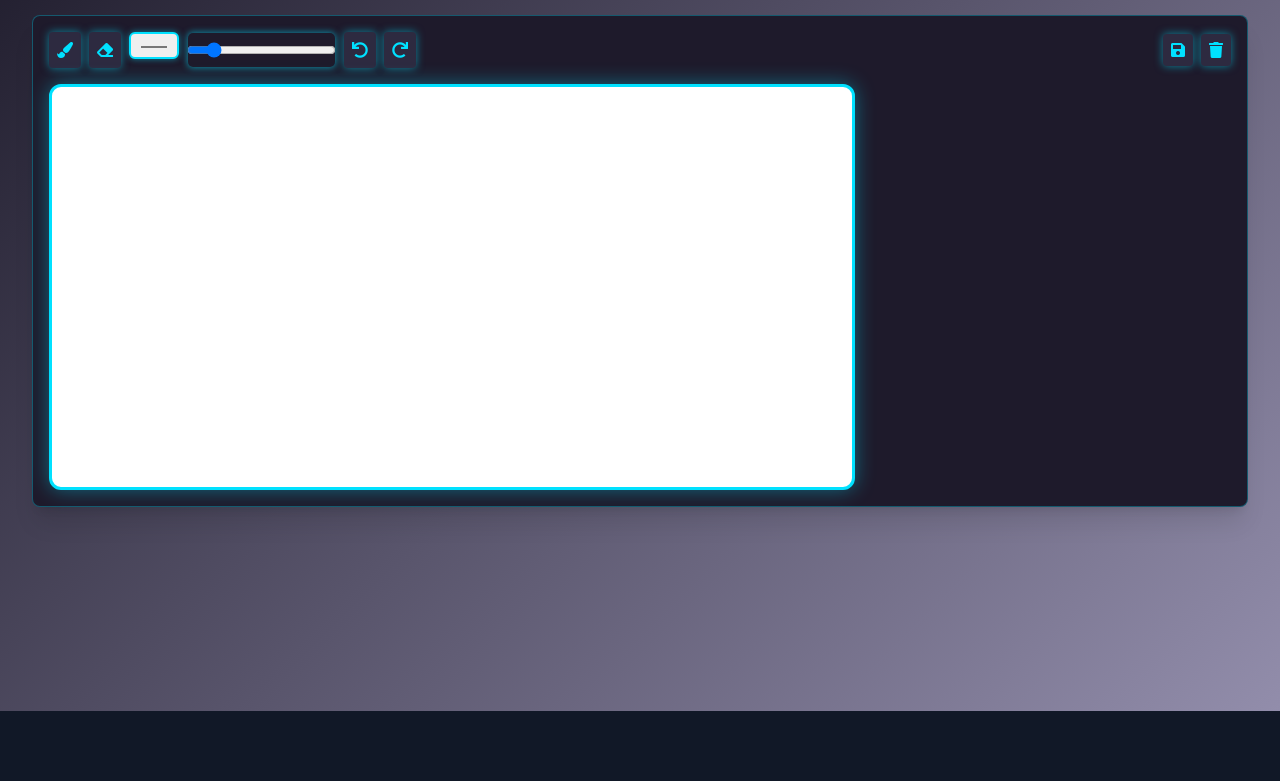
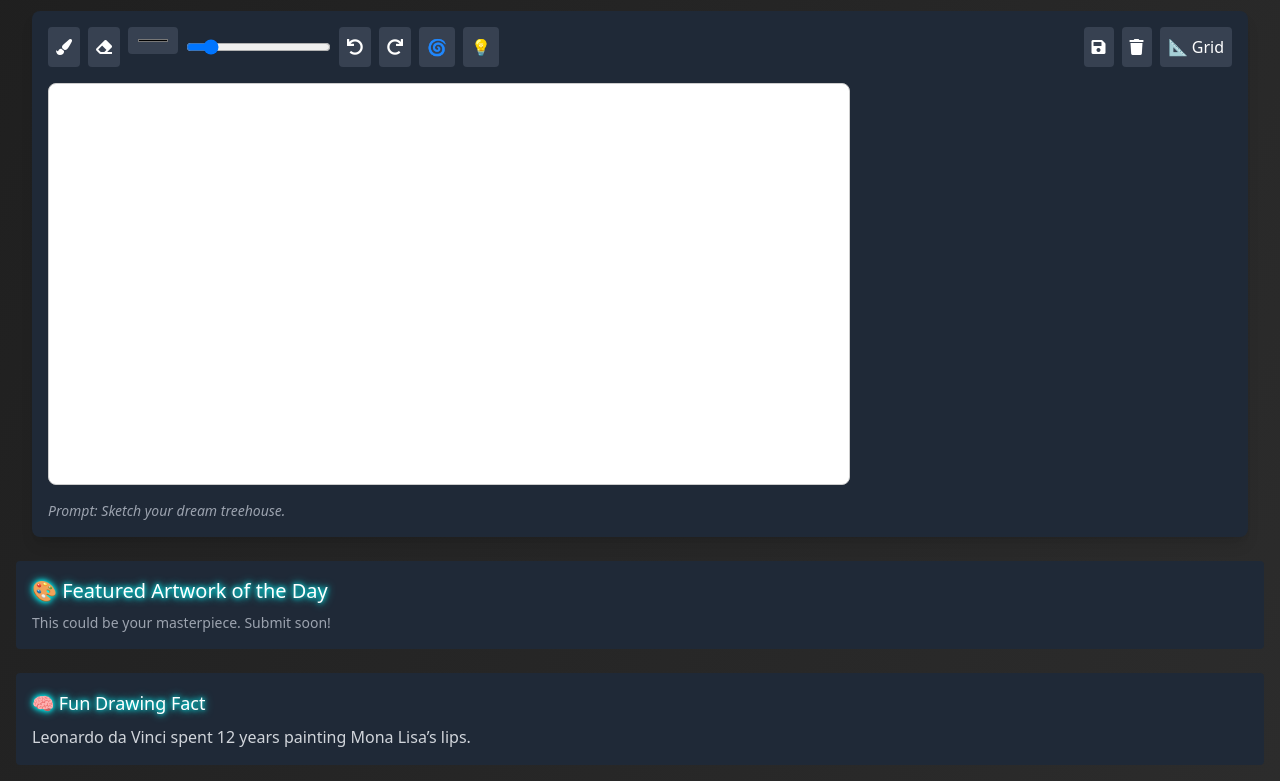
Before and after one commit to zagogo/penda, a plain HTML site: page index.html in a window 1280 px wide. Shown: the part 89-870 px from the top of the page. Before the commit the page ends 800 px from the top, so only its background shows below. Drawn offline with nearby package versions, Linux system fonts and the light colour scheme.

Commit message:
Update index.html

```diff
--- a/index.html
+++ b/index.html
@@ -1,103 +1,129 @@
+<!DOCTYPE html>
 <html lang="en">
+
 <head>
-  <meta charset="utf-8"/>
-  <meta content="width=device-width, initial-scale=1.0" name="viewport"/>
+  <meta charset="utf-8" />
+  <meta name="viewport" content="width=device-width, initial-scale=1.0" />
   <title>Penda</title>
   <script src="https://cdn.tailwindcss.com"></script>
-  <link href="https://cdnjs.cloudflare.com/ajax/libs/font-awesome/5.15.3/css/all.min.css" rel="stylesheet"/>
-  <link href="https://fonts.googleapis.com/css2?family=Roboto:wght@400;700&display=swap" rel="stylesheet"/>
+  <link href="https://cdnjs.cloudflare.com/ajax/libs/font-awesome/5.15.3/css/all.min.css" rel="stylesheet" />
+  <link href="https://fonts.googleapis.com/css2?family=Roboto:wght@400;700&display=swap" rel="stylesheet" />
   <style>
+    body {
+      background: linear-gradient(120deg, #1f1f1f, #2c2c2c);
+      color: white;
+    }
+
     .canvas-container {
       position: relative;
     }
+
     .canvas-container canvas {
-     border: 3px solid #00e1ff;
-     border-radius: 12px;
-     background-color: white;
-     box-shadow: 0 0 20px rgba(0, 225, 255, 0.4);
+      border: 1px solid #ccc;
+      border-radius: 8px;
+      background: white;
     }
-   body {
-     background: linear-gradient(135deg, #1f1c2c, #928dab);
-     font-family: 'Roboto', sans-serif;
-     color: #fff;
+
+    .glow {
+      text-shadow: 0 0 5px #0ff, 0 0 10px #0ff;
     }
-   .tool-button {
-     background-color: #2d2a40;
-     color: #00e1ff;
-     transition: all 0.2s ease-in-out;
-     box-shadow: 0 0 8px #00e1ff88;
+
+    .neon-button {
+      border: 1px solid #0ff;
+      background: transparent;
+      color: #0ff;
+      text-shadow: 0 0 3px #0ff;
+      transition: all 0.3s;
     }
-   .tool-button:hover {
-     background-color: #3d3a60;
-     box-shadow: 0 0 12px #00e1ffcc;
-   }
-   input[type="color"], input[type="range"] {
-     cursor: pointer;
-     border: 2px solid #00e1ff;
-     border-radius: 6px;
-     box-shadow: 0 0 6px #00e1ff88;
+
+    .neon-button:hover {
+      background: #0ff;
+      color: #000;
     }
   </style>
 </head>
+
 <body class="bg-gray-900 font-roboto">
   <div class="container mx-auto p-4">
     <header class="flex justify-between items-center py-4">
-    <h1 class="text-4xl font-bold text-[#00e1ff] drop-shadow-lg">Penda</h1>
+      <h1 class="text-3xl font-bold glow">Penda</h1>
+      <div>
+        <button id="theme-toggle" class="neon-button px-3 py-1 rounded">Toggle Mode</button>
+        <span id="clock" class="ml-4"></span>
+      </div>
     </header>
 
     <div class="flex justify-between items-center my-4">
-    <!-- Ad Script - Leave untouched -->
+      <!-- Ad script (do not touch) -->
       <script type="text/javascript">
         atOptions = {
-        'key' : '583d0b05959afa95aa78b01bf5708a8b',
-        'format' : 'iframe',
-        'height' : 60,
-        'width' : 468,
-        'params' : {}
+          'key': '583d0b05959afa95aa78b01bf5708a8b',
+          'format': 'iframe',
+          'height': 60,
+          'width': 468,
+          'params': {}
         };
       </script>
       <script type="text/javascript" src="//www.highperformanceformat.com/583d0b05959afa95aa78b01bf5708a8b/invoke.js"></script>
 
       <div class="flex-grow mx-4">
-     <div class="bg-[#1e1a2b] shadow-xl rounded-lg p-4 border border-[#00e1ff50]">
-      <div class="flex justify-between items-center mb-4">
+        <div class="bg-gray-800 shadow-lg rounded-lg p-4">
+          <div class="flex flex-wrap justify-between items-center mb-4 gap-2">
             <div class="flex space-x-2">
-        <button class="p-2 tool-button rounded" id="brush-tool"><i class="fas fa-paint-brush"></i></button>
-        <button class="p-2 tool-button rounded" id="eraser-tool"><i class="fas fa-eraser"></i></button>
-        <input class="p-2" id="color-picker" type="color"/>
-        <input class="p-2" id="pen-size" max="50" min="1" type="range" value="5"/>
-        <button class="p-2 tool-button rounded" id="undo-tool"><i class="fas fa-undo"></i></button>
-        <button class="p-2 tool-button rounded" id="redo-tool"><i class="fas fa-redo"></i></button>
+              <button class="p-2 bg-gray-700 rounded hover:bg-gray-600" id="brush-tool"><i class="fas fa-paint-brush"></i></button>
+              <button class="p-2 bg-gray-700 rounded hover:bg-gray-600" id="eraser-tool"><i class="fas fa-eraser"></i></button>
+              <input class="p-2 bg-gray-700 rounded" id="color-picker" type="color" />
+              <input class="p-2" id="pen-size" min="1" max="50" type="range" value="5" />
+              <button class="p-2 bg-gray-700 rounded hover:bg-gray-600" id="undo-tool"><i class="fas fa-undo"></i></button>
+              <button class="p-2 bg-gray-700 rounded hover:bg-gray-600" id="redo-tool"><i class="fas fa-redo"></i></button>
+              <button class="p-2 bg-gray-700 rounded hover:bg-gray-600" id="symmetry-tool" title="Symmetry Mode">🌀</button>
+              <button class="p-2 bg-gray-700 rounded hover:bg-gray-600" id="neon-tool" title="Neon Brush">💡</button>
             </div>
             <div class="flex space-x-2">
-        <button class="p-2 tool-button rounded" id="save-tool"><i class="fas fa-save"></i></button>
-        <button class="p-2 tool-button rounded" id="clear-tool"><i class="fas fa-trash"></i></button>
+              <button class="p-2 bg-gray-700 rounded hover:bg-gray-600" id="save-tool"><i class="fas fa-save"></i></button>
+              <button class="p-2 bg-gray-700 rounded hover:bg-gray-600" id="clear-tool"><i class="fas fa-trash"></i></button>
+              <button class="p-2 bg-gray-700 rounded hover:bg-gray-600" id="grid-toggle">📐 Grid</button>
             </div>
           </div>
+
           <div class="canvas-container">
             <canvas id="paint-canvas" width="800" height="400"></canvas>
           </div>
+
+          <div class="mt-4 text-sm text-gray-400 italic" id="drawing-prompt">Prompt: Draw a robot eating spaghetti!</div>
         </div>
       </div>
 
-    <!-- Ad Script - Leave untouched -->
+      <!-- Another ad (unchanged) -->
       <script type="text/javascript">
         atOptions = {
-        'key' : '583d0b05959afa95aa78b01bf5708a8b',
-        'format' : 'iframe',
-        'height' : 60,
-        'width' : 468,
-        'params' : {}
+          'key': '583d0b05959afa95aa78b01bf5708a8b',
+          'format': 'iframe',
+          'height': 60,
+          'width': 468,
+          'params': {}
         };
       </script>
       <script type="text/javascript" src="//www.highperformanceformat.com/583d0b05959afa95aa78b01bf5708a8b/invoke.js"></script>
+    </div>
+
+    <!-- Placeholder for Art of the Day -->
+    <div class="bg-gray-800 rounded p-4 mt-6">
+      <h2 class="text-xl mb-2 glow">🎨 Featured Artwork of the Day</h2>
+      <p class="text-sm text-gray-400">This could be your masterpiece. Submit soon!</p>
+    </div>
+
+    <!-- Fun fact carousel -->
+    <div class="bg-gray-800 mt-6 p-4 rounded">
+      <h3 class="text-lg glow">🧠 Fun Drawing Fact</h3>
+      <p id="fun-fact" class="text-gray-300 mt-2"></p>
     </div>
   </div>
 
   <script>
     const canvas = document.getElementById('paint-canvas');
     const ctx = canvas.getContext('2d');
-   let painting = false;
+    let painting = false, symmetry = false, neon = false;
     let penColor = '#000000';
     let penSize = 5;
     let history = [];
@@ -111,9 +137,7 @@
     function endPosition() {
       painting = false;
       ctx.beginPath();
-     if (historyStep < history.length - 1) {
-       history = history.slice(0, historyStep + 1);
-     }
+      if (historyStep < history.length - 1) history = history.slice(0, historyStep + 1);
       history.push(canvas.toDataURL());
       historyStep++;
     }
@@ -128,8 +152,24 @@
       const x = (e.clientX || e.touches[0].clientX) - rect.left;
       const y = (e.clientY || e.touches[0].clientY) - rect.top;
 
+      if (neon) {
+        ctx.shadowColor = penColor;
+        ctx.shadowBlur = 15;
+      } else {
+        ctx.shadowBlur = 0;
+      }
+
       ctx.lineTo(x, y);
       ctx.stroke();
+
+      if (symmetry) {
+        const symX = canvas.width - x;
+        ctx.beginPath();
+        ctx.moveTo(symX, y);
+        ctx.lineTo(symX, y);
+        ctx.stroke();
+      }
+
       ctx.beginPath();
       ctx.moveTo(x, y);
     }
@@ -137,63 +177,77 @@
     canvas.addEventListener('mousedown', startPosition);
     canvas.addEventListener('mouseup', endPosition);
     canvas.addEventListener('mousemove', draw);
-
     canvas.addEventListener('touchstart', startPosition);
     canvas.addEventListener('touchend', endPosition);
     canvas.addEventListener('touchmove', draw);
 
-   document.getElementById('color-picker').addEventListener('change', (e) => {
-     penColor = e.target.value;
-   });
-
-   document.getElementById('pen-size').addEventListener('change', (e) => {
-     penSize = e.target.value;
-   });
-
-   document.getElementById('brush-tool').addEventListener('click', () => {
-     penColor = document.getElementById('color-picker').value;
-   });
-
-   document.getElementById('eraser-tool').addEventListener('click', () => {
-     penColor = '#FFFFFF';
-   });
-
+    document.getElementById('color-picker').addEventListener('change', e => penColor = e.target.value);
+    document.getElementById('pen-size').addEventListener('change', e => penSize = e.target.value);
+    document.getElementById('brush-tool').addEventListener('click', () => penColor = document.getElementById('color-picker').value);
+    document.getElementById('eraser-tool').addEventListener('click', () => penColor = '#ffffff');
     document.getElementById('undo-tool').addEventListener('click', () => {
       if (historyStep > 0) {
         historyStep--;
-       let canvasPic = new Image();
-       canvasPic.src = history[historyStep];
-       canvasPic.onload = () => {
-         ctx.clearRect(0, 0, canvas.width, canvas.height);
-         ctx.drawImage(canvasPic, 0, 0);
-       };
+        let img = new Image();
+        img.src = history[historyStep];
+        img.onload = () => ctx.drawImage(img, 0, 0);
       }
     });
-
     document.getElementById('redo-tool').addEventListener('click', () => {
       if (historyStep < history.length - 1) {
         historyStep++;
-       let canvasPic = new Image();
-       canvasPic.src = history[historyStep];
-       canvasPic.onload = () => {
-         ctx.clearRect(0, 0, canvas.width, canvas.height);
-         ctx.drawImage(canvasPic, 0, 0);
-       };
+        let img = new Image();
+        img.src = history[historyStep];
+        img.onload = () => ctx.drawImage(img, 0, 0);
       }
     });
-
     document.getElementById('save-tool').addEventListener('click', () => {
       const link = document.createElement('a');
       link.download = 'painting.png';
       link.href = canvas.toDataURL();
       link.click();
     });
+    document.getElementById('clear-tool').addEventListener('click', () => ctx.clearRect(0, 0, canvas.width, canvas.height));
+    document.getElementById('symmetry-tool').addEventListener('click', () => symmetry = !symmetry);
+    document.getElementById('neon-tool').addEventListener('click', () => neon = !neon);
+    document.getElementById('grid-toggle').addEventListener('click', () => {
+      canvas.style.backgroundImage = canvas.style.backgroundImage ? '' : 'linear-gradient(#ccc 1px, transparent 1px), linear-gradient(90deg, #ccc 1px, transparent 1px)';
+      canvas.style.backgroundSize = '20px 20px';
+    });
 
-   document.getElementById('clear-tool').addEventListener('click', () => {
-     ctx.clearRect(0, 0, canvas.width, canvas.height);
-     history = [];
-     historyStep = -1;
+    document.getElementById('theme-toggle').addEventListener('click', () => {
+      document.body.classList.toggle('bg-gray-100');
+      document.body.classList.toggle('bg-gray-900');
     });
+
+    // Clock
+    function updateClock() {
+      const now = new Date();
+      document.getElementById('clock').textContent = now.toLocaleTimeString();
+    }
+    setInterval(updateClock, 1000);
+    updateClock();
+
+    // Drawing prompts
+    const prompts = [
+      'Draw a robot eating spaghetti!',
+      'Sketch your dream treehouse.',
+      'Design a new kind of flying animal.',
+      'Illustrate what happiness looks like.',
+      'Draw with only circles!'
+    ];
+    document.getElementById('drawing-prompt').textContent = 'Prompt: ' + prompts[Math.floor(Math.random() * prompts.length)];
+
+    // Fun facts
+    const facts = [
+      'Leonardo da Vinci spent 12 years painting Mona Lisa’s lips.',
+      'Doodling improves focus and memory.',
+      'Drawing activates the same brain areas as meditation.',
+      'Kids who draw regularly perform better in math.',
+      'The world’s oldest known drawing is 73,000 years old!'
+    ];
+    document.getElementById('fun-fact').textContent = facts[Math.floor(Math.random() * facts.length)];
   </script>
 </body>
+
 </html>
```
Lines whose indentation alone changed are shown as unchanged.
